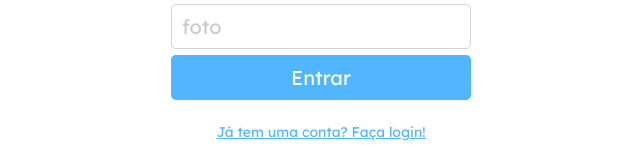
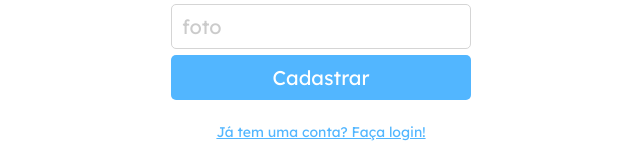
Before and after one commit to Rafael-RD/TrackIt, a React (Create React App) app: page /cadastro in a window 1280 px wide. Shown: the part 436-586 px from the top of the page, without its empty margins (319-959 px from the left). Built offline with nearby package versions, Linux system fonts and the light colour scheme.

Commit message:
userInfo no contextAPI

```diff
--- a/src/App.js
+++ b/src/App.js
@@ -1,11 +1,25 @@
+import { createContext, useEffect, useState } from "react";
 import { BrowserRouter, Route, Routes } from "react-router-dom";
-import Header from "./Components/Header";
 import LoginPage from "./pages/LoginPage/LoginPage";
 import SignupPage from "./pages/SignupPage/SignupPage";
 
+
+export const UserInfo = createContext();
+export const SetUserInfo = createContext();
+
+
 export default function App() {
+  const [user, setUser] = useState({});
+
+  useEffect(()=>{
+    console.log(user);
+  },[user]);
+
+
   return (
     <BrowserRouter>
+      <UserInfo.Provider value={user} >
+        <SetUserInfo.Provider value={setUser} >
           <Routes>
             <Route exact path="/" element={<LoginPage />} />
             <Route exact path="/cadastro" element={<SignupPage />} />
@@ -13,6 +27,8 @@ export default function App() {
             <Route exact path="/hoje" element={null} />
             <Route exact path="/historico" element={null} />
           </Routes>
+        </SetUserInfo.Provider>
+      </UserInfo.Provider>
     </BrowserRouter>
   );
 }
--- a/src/pages/LoginPage/LoginPage.js
+++ b/src/pages/LoginPage/LoginPage.js
@@ -1,16 +1,79 @@
-import { Link } from "react-router-dom";
+import axios from "axios";
+import { useContext, useState } from "react";
+import { ThreeDots } from "react-loader-spinner";
+import { Link, useNavigate } from "react-router-dom";
 import styled from "styled-components";
-import logo from '../../assets/logo.svg'
+import logo from '../../assets/logo.svg';
+import { SetUserInfo } from "../../App";
+
 
 
 export default function LoginPage() {
+    const [loading, setLoading]=useState(false);
+    const [form, setForm]=useState({email:'', password:''});
+    const navigate=useNavigate();
+    const setUserInfo=useContext(SetUserInfo);
+
+    function test(){
+        setForm({email:'raf@e-mail.com', password:'123'});
+    }
+
+
+    function botaoEntrar(){
+        if(loading===false){
+            return 'Entrar';
+        }else{
+            return (<ThreeDots
+            height="80"
+            width="80"
+            radius="9"
+            color="#FFFFFF"
+            ariaLabel="three-dots-loading"
+            wrapperStyle={{}}
+            wrapperClassName=""
+            visible={true}
+            />)
+        }
+    }
+
+
+    function changeHandler(e){
+        const {name, value}=e.target;
+        setForm({...form,[name]: value});
+    }
+
+    function submitHandler(e){
+        e.preventDefault();
+        setLoading(true);
+        const url='https://mock-api.bootcamp.respondeai.com.br/api/v2/trackit/auth/login';
+        const body={
+            email: form.email,
+            password: form.password
+        }
+        axios.post(url, body)
+        .then((resp)=>{
+            console.log('deu bom');
+            setUserInfo({...resp.data});
+            navigate('/hoje');
+        })
+        .catch(({response})=>{
+            console.log('deu ruim');
+            console.log(response);
+            alert(response.data.message);
+            setForm({...form, password: ''});
+            setLoading(false);
+        });
+
+    }
+
+
     return (
         <Login>
-            <img src={logo} alt="TrackIt logo" />
-            <CustomForm>
-                <input type="email" placeholder="email" />
-                <input type="password" placeholder="senha" />
-                <button>Entrar</button>
+            <img onClick={test} src={logo} alt="TrackIt logo" />
+            <CustomForm onSubmit={submitHandler}>
+                <input disabled={loading} onChange={changeHandler} value={form.email} name='email' type="email" placeholder="email" required />
+                <input disabled={loading} onChange={changeHandler} value={form.password} name='password' type="password" placeholder="senha" required />
+                <button disabled={loading} >{botaoEntrar()}</button>
             </CustomForm>
             <Link to='/cadastro' >Não tem uma conta? Cadastre-se!</Link>
         </Login>
@@ -57,6 +120,10 @@ const CustomForm = styled.form`
     input::placeholder{
         color: #CBCBCB;
     }
+    input:disabled{
+        color: #AFAFAF;
+        background: #F2F2F2;
+    }
 
     button{
         width: 100%;
@@ -67,5 +134,11 @@ const CustomForm = styled.form`
         border: none;
         color: #FFFFFF;
         font-size: 20px;
+        display: flex;
+        align-items: center;
+        justify-content: center;
+    }
+    button:disabled{
+        opacity: 0.7;
     }
 `
--- a/src/pages/SignupPage/SignupPage.js
+++ b/src/pages/SignupPage/SignupPage.js
@@ -1,17 +1,71 @@
-import { Link } from "react-router-dom";
+import axios from "axios";
+import { useState } from "react";
+import { ThreeDots } from "react-loader-spinner";
+import { Link, useNavigate } from "react-router-dom";
 import styled from "styled-components";
 import logo from "../../assets/logo.svg"
 
 export default function SignupPage(){
+    const [loading, setLoading]=useState(false);
+    const [form, setForm]=useState({email:'', password:'', name: '', image: ''});
+    const navigate=useNavigate();
+
+    function botaoCadastrar(){
+        if(loading===false){
+            return 'Cadastrar';
+        }else{
+            return (<ThreeDots
+            height="80"
+            width="80"
+            radius="9"
+            color="#FFFFFF"
+            ariaLabel="three-dots-loading"
+            wrapperStyle={{}}
+            wrapperClassName=""
+            visible={true}
+            />)
+        }
+    }
+
+    function changeHandler(e){
+        const {name, value}=e.target;
+        setForm({...form, [name]: value});
+    }
+
+    function submitHandler(e){
+        e.preventDefault();
+        setLoading(true);
+        const url='https://mock-api.bootcamp.respondeai.com.br/api/v2/trackit/auth/sign-up';
+        const body={
+            email: form.email,
+            name: form.name,
+            image: form.image,
+            password: form.password
+        }
+        axios.post(url, body)
+        .then(resp=>{
+            console.log('deu ');
+            console.log(resp);
+            navigate('/')
+        })
+        .catch(({response})=>{
+            console.log('deu ruim');
+            console.log(response);
+            alert(response.data.message);
+            setForm({...form, password: ''});
+            setLoading(false);
+        })
+    }
+
     return (
         <Signup>
             <img src={logo} alt="TrackIt logo" />
-            <CustomForm>
-                <input type="email" placeholder="email" />
-                <input type="password" placeholder="senha" />
-                <input type="text" placeholder="nome" />
-                <input type="url" placeholder="foto" />
-                <button>Entrar</button>
+            <CustomForm onSubmit={submitHandler}>
+                <input disabled={loading} onChange={changeHandler} value={form.email} name='email' type="email" placeholder="email" required />
+                <input disabled={loading} onChange={changeHandler} value={form.password} name='password' type="password" placeholder="senha" required />
+                <input disabled={loading} onChange={changeHandler} value={form.name} name='name' type="text" placeholder="nome" required />
+                <input disabled={loading} onChange={changeHandler} value={form.image} name='image' type="url" placeholder="foto" required />
+                <button disabled={loading} >{botaoCadastrar()}</button>
             </CustomForm>
             <Link to='/' >Já tem uma conta? Faça login!</Link>
         </Signup>
@@ -58,6 +112,10 @@ const CustomForm = styled.form`
     input::placeholder{
         color: #CBCBCB;
     }
+    input:disabled{
+        color: #AFAFAF;
+        background: #F2F2F2;
+    }
 
     button{
         width: 100%;
@@ -68,5 +126,11 @@ const CustomForm = styled.form`
         border: none;
         color: #FFFFFF;
         font-size: 20px;
+        display: flex;
+        align-items: center;
+        justify-content: center;
+    }
+    button:disabled{
+        opacity: 0.7;
     }
 `
```
Lines whose indentation alone changed are shown as unchanged.
